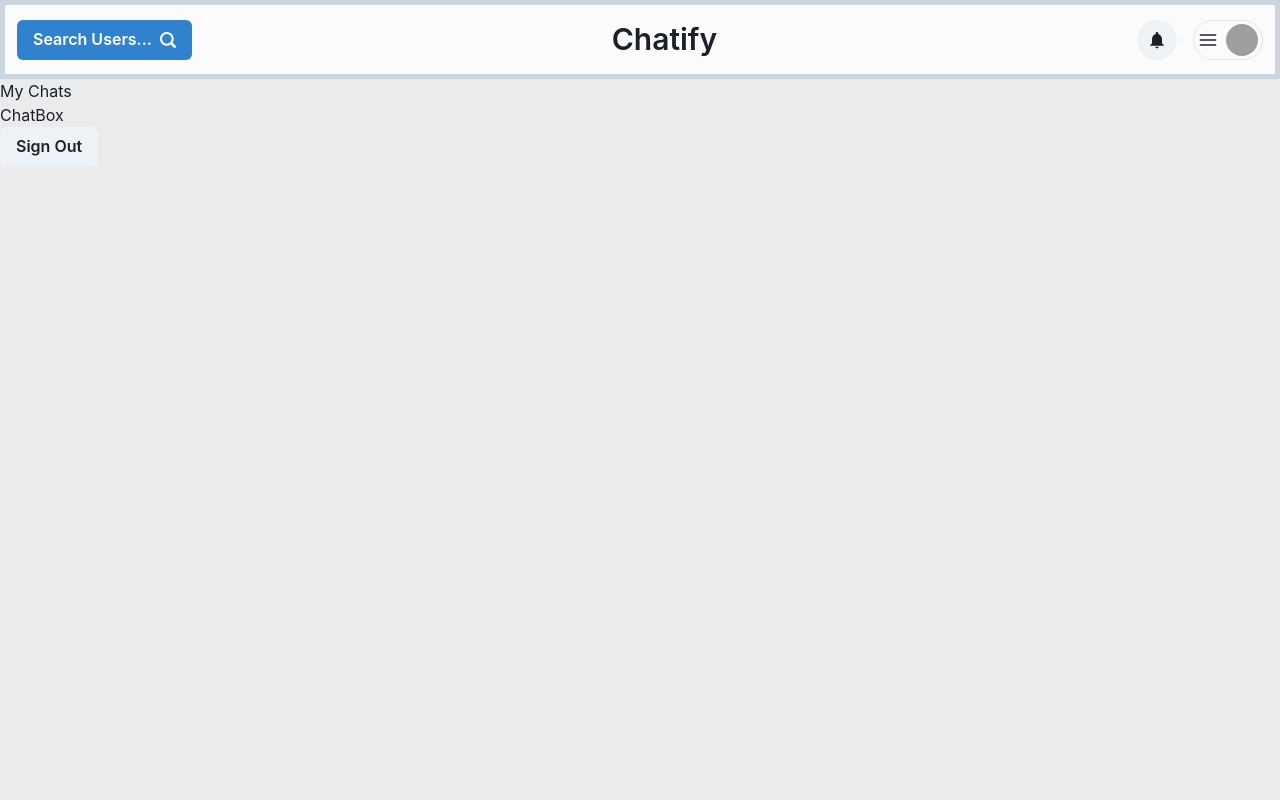
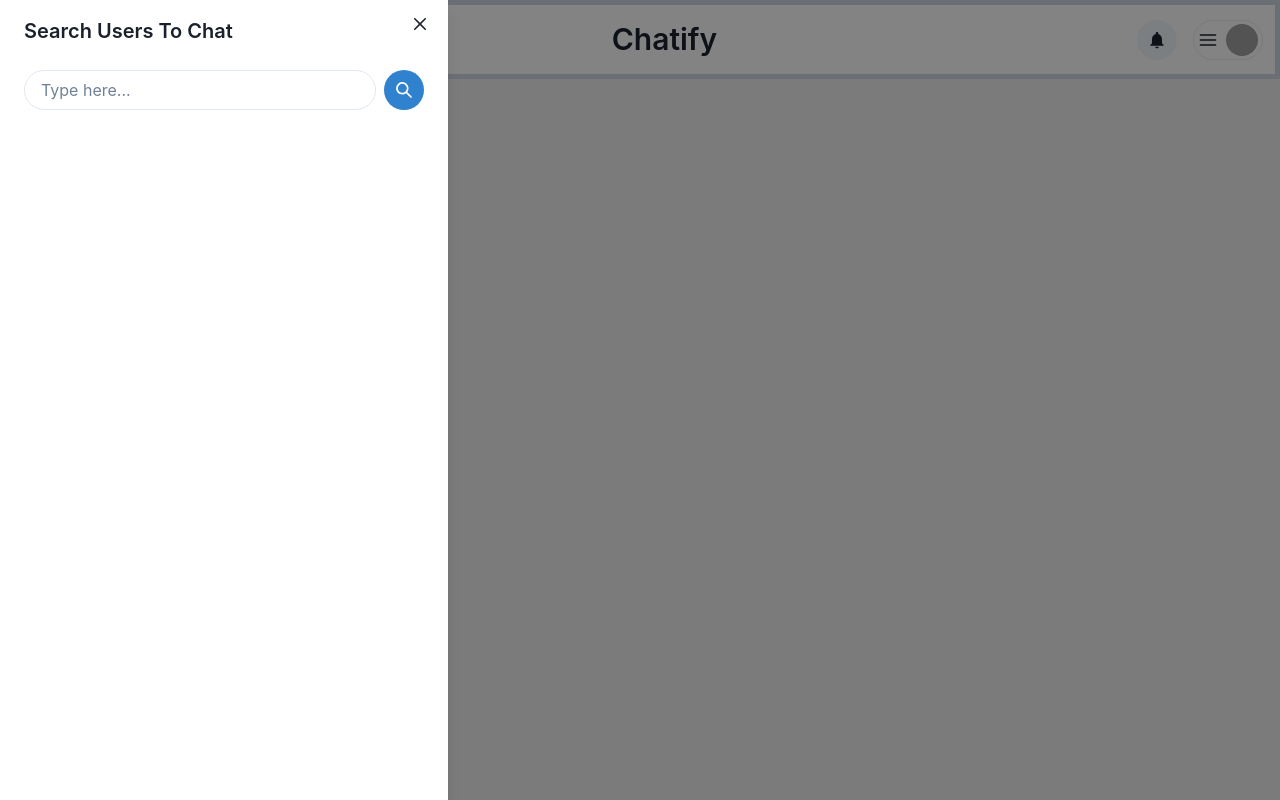
Before and after one commit to abhishekroy8475/mern-chat-app, a React (Vite) app in the folder client/: page /chats in a window 1280 px wide. Both pictures are taken after a click on the button "Search Users...". Built offline with nearby package versions, Linux system fonts and the light colour scheme; grey boxes are pictures that could not be loaded.

Commit message:
client: search drawer added

```diff
--- a/client/src/components/chats/navbar/Search.jsx
+++ b/client/src/components/chats/navbar/Search.jsx
@@ -1,12 +1,45 @@
-import { Search2Icon } from "@chakra-ui/icons";
-import { Button } from "@chakra-ui/react";
+import { Search2Icon, SearchIcon } from "@chakra-ui/icons";
+import {
+  Button,
+  Drawer,
+  DrawerBody,
+  DrawerCloseButton,
+  DrawerContent,
+  DrawerHeader,
+  DrawerOverlay,
+  Flex,
+  IconButton,
+  Input,
+  useDisclosure,
+} from "@chakra-ui/react";
 
 const Search = () => {
+  const { isOpen, onOpen, onClose } = useDisclosure();
+
   return (
     <>
-      <Button rightIcon={<Search2Icon />} colorScheme="blue">
+      <Button rightIcon={<Search2Icon />} colorScheme="blue" onClick={onOpen}>
         Search Users...
       </Button>
+
+      <Drawer isOpen={isOpen} placement="left" size="sm" onClose={onClose}>
+        <DrawerOverlay />
+        <DrawerContent>
+          <DrawerCloseButton />
+          <DrawerHeader>Search Users To Chat</DrawerHeader>
+          <DrawerBody>
+            <Flex>
+              <Input rounded="full" placeholder="Type here..." />
+              <IconButton
+                isRound={true}
+                icon={<SearchIcon />}
+                colorScheme="blue"
+                ml={2}
+              />
+            </Flex>
+          </DrawerBody>
+        </DrawerContent>
+      </Drawer>
     </>
   );
 };
```
